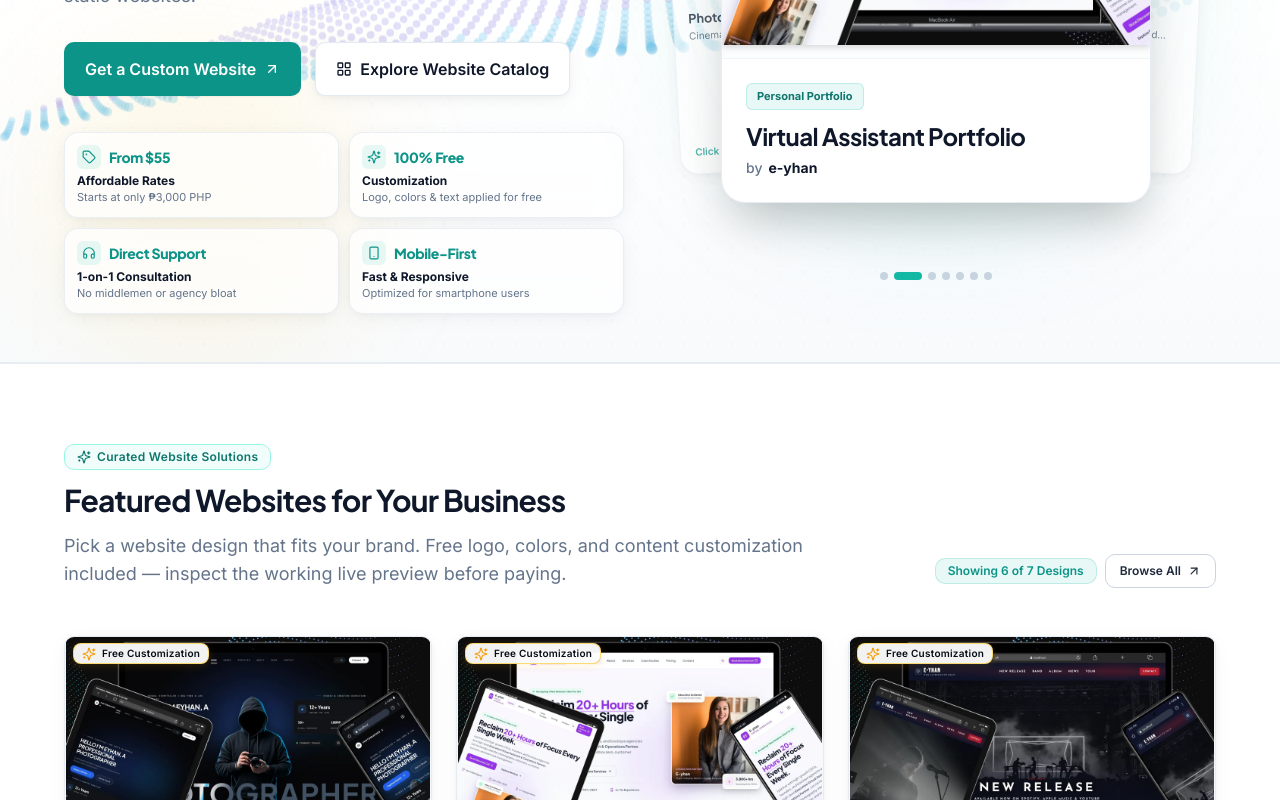
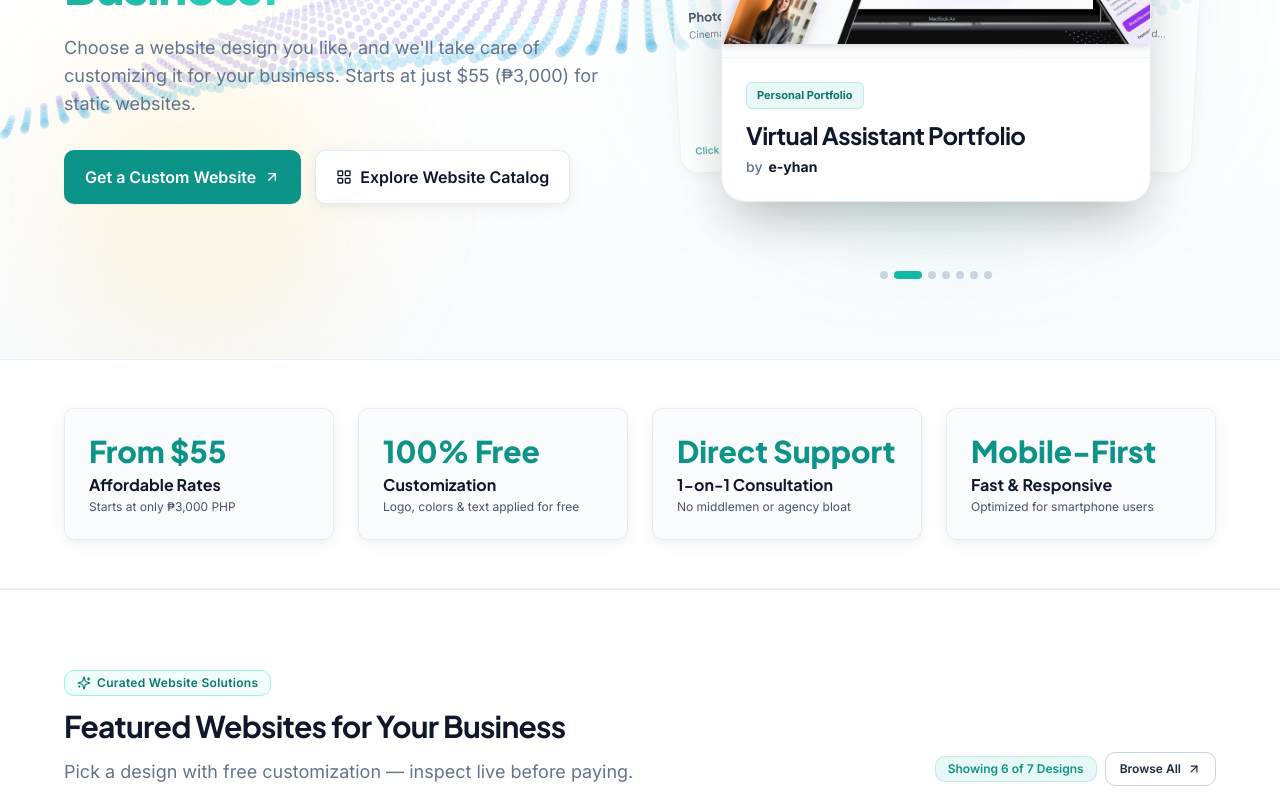
Before and after one commit to IanCastlee/e-com, a React (Vite) app: page / in a window 1280 px wide. Shown: the part 420-1220 px from the top of the page. Built offline with nearby package versions, Linux system fonts and the light colour scheme.

Commit message:
fix(hero): restore desktop laptop design for stats strip and shorten featured slider subtitle

```diff
--- a/src/components/organisms/FeaturedSlider/FeaturedSlider.jsx
+++ b/src/components/organisms/FeaturedSlider/FeaturedSlider.jsx
@@ -14,7 +14,7 @@ export function FeaturedSlider({
   websites = [],
   eyebrow = 'Curated Web Solutions',
   title = 'Featured Websites for Your Business',
-  subtitle = 'Pick a website design that fits your brand. Free logo, colors, and content customization included — inspect the working live preview before paying.',
+  subtitle = 'Pick a design with free customization — inspect live before paying.',
   viewAllLabel = 'View All Websites in Catalog',
   viewAllPath = '/portfolio',
   maxItems = 6,
--- a/src/components/organisms/Hero/Hero.jsx
+++ b/src/components/organisms/Hero/Hero.jsx
@@ -149,9 +149,9 @@ export function Hero({
               )}
             </div>
 
-            {/* Value Propositions & Guarantees Strip (Elevated directly below CTAs, mobile-optimized) */}
+            {/* Value Propositions & Guarantees Strip (Mobile Only: elevated directly below CTAs, hidden on laptop/desktop) */}
             {companyStats && companyStats.length > 0 && (
-              <div className="pt-2 sm:pt-3">
+              <div className="pt-2 sm:pt-3 lg:hidden">
                 <div className="grid grid-cols-2 gap-2 sm:gap-2.5">
                   {companyStats.map((stat, idx) => {
                     const iconNames = ['Tag', 'Sparkles', 'Headphones', 'Smartphone'];
--- a/src/pages/Home/Home.jsx
+++ b/src/pages/Home/Home.jsx
@@ -65,13 +65,41 @@ export function Home() {
         showcaseWebsites={localShowcaseWebsites}
       />
 
-      {/* 2. Featured Websites Showcase (Immediate Product Visibility) */}
+      {/* 2. Value Propositions & Guarantee Metrics Strip (Dedicated Section on Laptop/Desktop) */}
+      {heroData.companyStats && heroData.companyStats.length > 0 && (
+        <section className="hidden lg:block relative py-8 sm:py-12 bg-white dark:bg-navy-900/60 border-b border-navy-200/70 dark:border-navy-800/80">
+          <div className="w-full max-w-[1600px] mx-auto px-4 sm:px-6 md:px-8 lg:px-[5%]">
+            <div className="grid grid-cols-4 gap-4 sm:gap-6">
+              {heroData.companyStats.map((stat) => (
+                <div
+                  key={stat.label}
+                  className="p-4 sm:p-6 rounded-[10px] bg-navy-50/70 dark:bg-navy-950/60 border border-navy-200/80 dark:border-navy-800 shadow-soft transition-all hover:border-brand-500/40"
+                >
+                  <div className="font-display text-xl sm:text-2xl md:text-3xl font-extrabold text-brand-600 dark:text-brand-400 leading-tight">
+                    {stat.value}
+                  </div>
+                  <h3 className="mt-1 text-xs sm:text-sm md:text-base font-bold text-navy-900 dark:text-white line-clamp-1">
+                    {stat.label}
+                  </h3>
+                  {stat.detail && (
+                    <p className="mt-0.5 text-[11px] sm:text-xs text-navy-600 dark:text-navy-300 leading-normal line-clamp-2">
+                      {stat.detail}
+                    </p>
+                  )}
+                </div>
+              ))}
+            </div>
+          </div>
+        </section>
+      )}
+
+      {/* 3. Featured Websites Showcase (Immediate Product Visibility) */}
       <FeaturedSlider
         websites={websites}
         maxItems={6}
         eyebrow="Curated Website Solutions"
         title="Featured Websites for Your Business"
-        subtitle="Pick a website design that fits your brand. Free logo, colors, and content customization included — inspect the working live preview before paying."
+        subtitle="Pick a design with free customization — inspect live before paying."
       />
 
       {/* 3. Industry Categories Grid (8 Categories) */}
```
